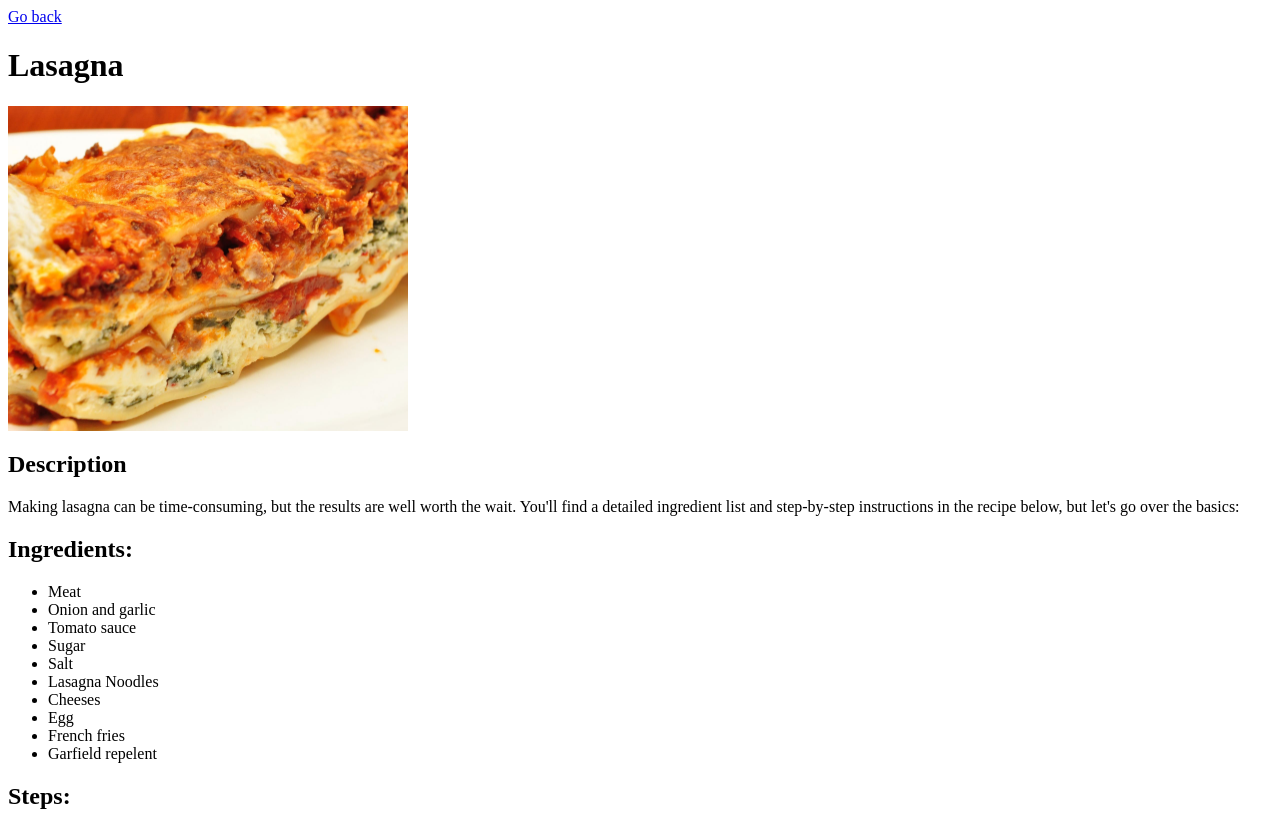
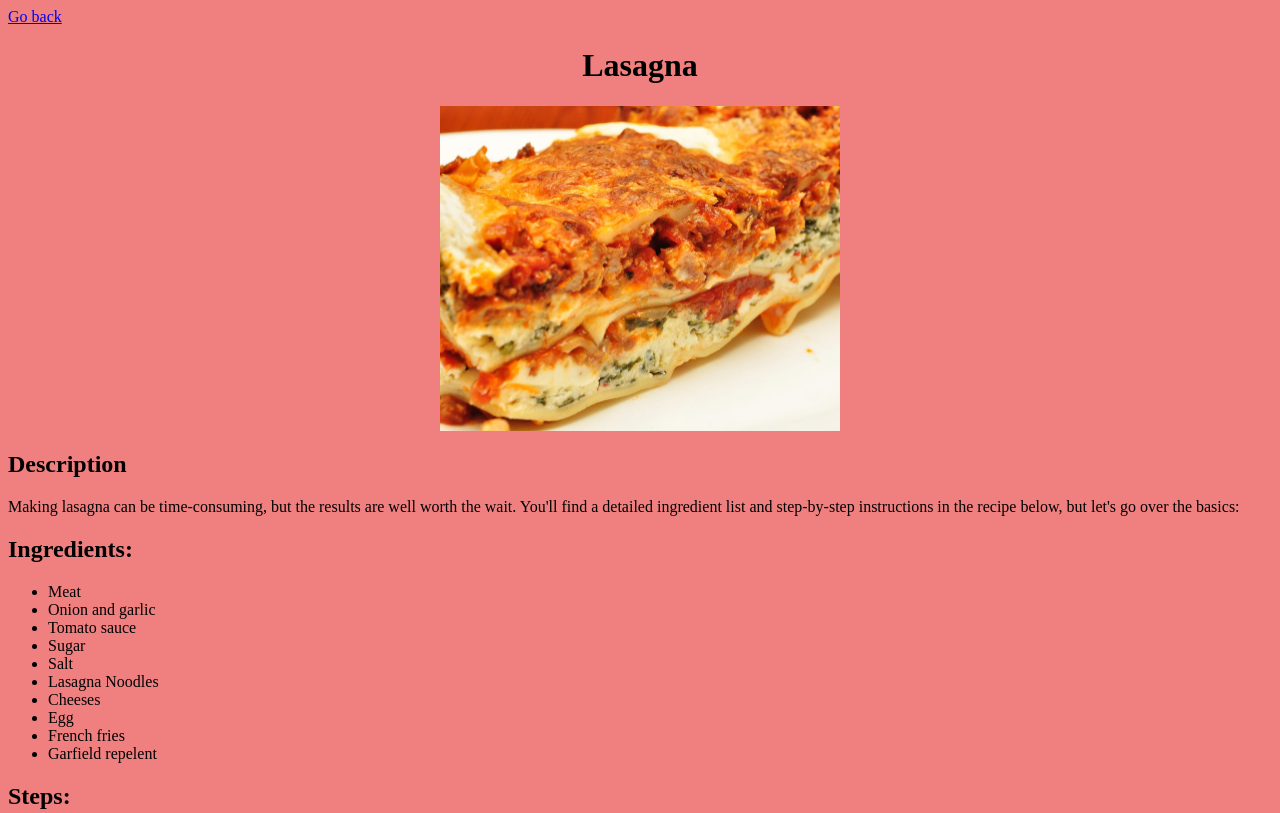
Before and after one commit to LeonardoPalomo/odin-recipes, a plain HTML site: page recipes/lasagna/lasagna.html in a window 1280 px wide. Shown: the top 813 px of the page. Drawn offline with Linux system fonts and the light colour scheme.

Commit message:
add styles to recipes

```diff
--- /dev/null
+++ b/recipes/lasagna-maybe/style.css
@@ -0,0 +1,12 @@
+body {
+    background-color: green;
+}
+
+.image-container {
+    display: flex;
+    justify-content: center;
+}
+
+h1 {
+    text-align: center;
+}
--- a/recipes/lasagna.html
+++ b/recipes/lasagna/lasagna.html
@@ -1,6 +1,10 @@
-<a href="../index.html">Go back</a>
+<link rel="stylesheet" href="./style.css">
+
+<a href="../../index.html">Go back</a>
 <h1>Lasagna</h1>
-<img src="../lasagna_1600x1301.jpg" width="400px" alt="lasagna">
+<div class="image-container">
+    <img src="./images/lasagna_1600x1301.jpg" width="400px" alt="lasagna">
+</div>
 <h2>Description</h2>
 <p>
     Making lasagna can be time-consuming, but the results are well worth the wait.
--- /dev/null
+++ b/recipes/lasagna/style.css
@@ -0,0 +1,12 @@
+body {
+    background-color: lightcoral;
+}
+
+.image-container {
+    display: flex;
+    justify-content: center;
+}
+
+h1 {
+    text-align: center;
+}
--- /dev/null
+++ b/recipes/not-lasagna/style.css
@@ -0,0 +1,12 @@
+body {
+    background-color: orange;
+}
+
+.image-container {
+    display: flex;
+    justify-content: center;
+}
+
+h1 {
+    text-align: center;
+}
--- /dev/null
+++ b/style.css
@@ -0,0 +1,25 @@
+@font-face {
+    font-family: "Darksouls";
+    src: url("./fonts/OptimusPrinceps.ttf") format("truetype");
+    font-style: normal;
+    font-weight: 300;
+}
+
+@font-face {
+    font-family: "Darksouls";
+    src: url("./fonts/OptimusPrincepsSemiBold.ttf") format("truetype");
+    font-style: normal;
+    font-weight: 500;
+}
+
+body {
+    font-family: 'Darksouls';
+}
+
+h1 {
+    text-align: center;
+}
+
+.easteregg {
+    color: rgba(0, 0, 0, 0);
+}
```
Also changed, not shown: index.html (+5 -3 lines), recipes/lasagna-maybe/lasagna-maybe.html (renamed from recipes/lasagna-maybe.html, +6 -2 lines), recipes/not-lasagna/not-lasagna.html (renamed from recipes/not-lasagna.html, +6 -2 lines), fonts/OptimusPrinceps.ttf (added), fonts/OptimusPrincepsSemiBold.ttf (added), recipes/lasagna-maybe/images/lasagna-maybe_1600x1301.jpg (renamed from lasagna-maybe_1600x1301.jpg), recipes/lasagna/images/lasagna_1600x1301.jpg (renamed from lasagna_1600x1301.jpg), recipes/not-lasagna/images/not-lasagna_1600x1301.jpg (renamed from not-lasagna_1600x1301.jpg).
